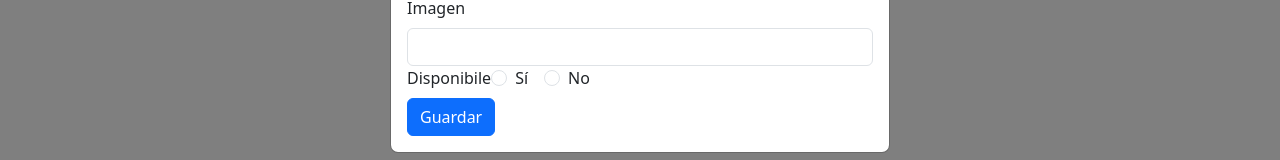
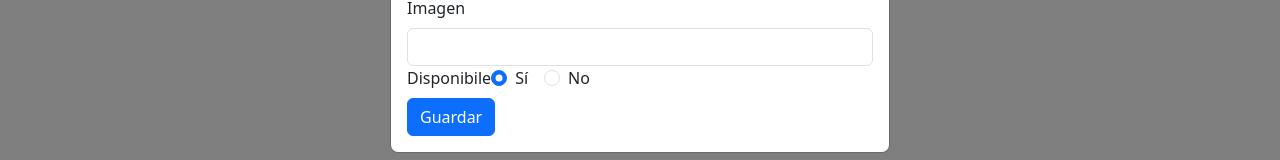
Before and after one commit to frangoro/biblioteca-compartida, a React (Create React App) app in the folder client/: page / in a window 1280 px wide. Both pictures are taken after a click on the button "Agregar". Shown: the part 398-558 px from the top of the page. Built offline with nearby package versions, Linux system fonts and the light colour scheme; no server answers.

Commit message:
check true por defecto para disponible al crear un nuevo libro

```diff
--- a/client/src/pages/BookList.js
+++ b/client/src/pages/BookList.js
@@ -151,7 +151,7 @@ const BookList = () => {
                 label="Sí"
                 name="isAvailable"
                 value="true"
-                checked={formData.isAvailable === true}
+                checked={formData.isAvailable === true || formData._id == ""}
                 onChange={handleInputChange}
                 inline
               />
```
